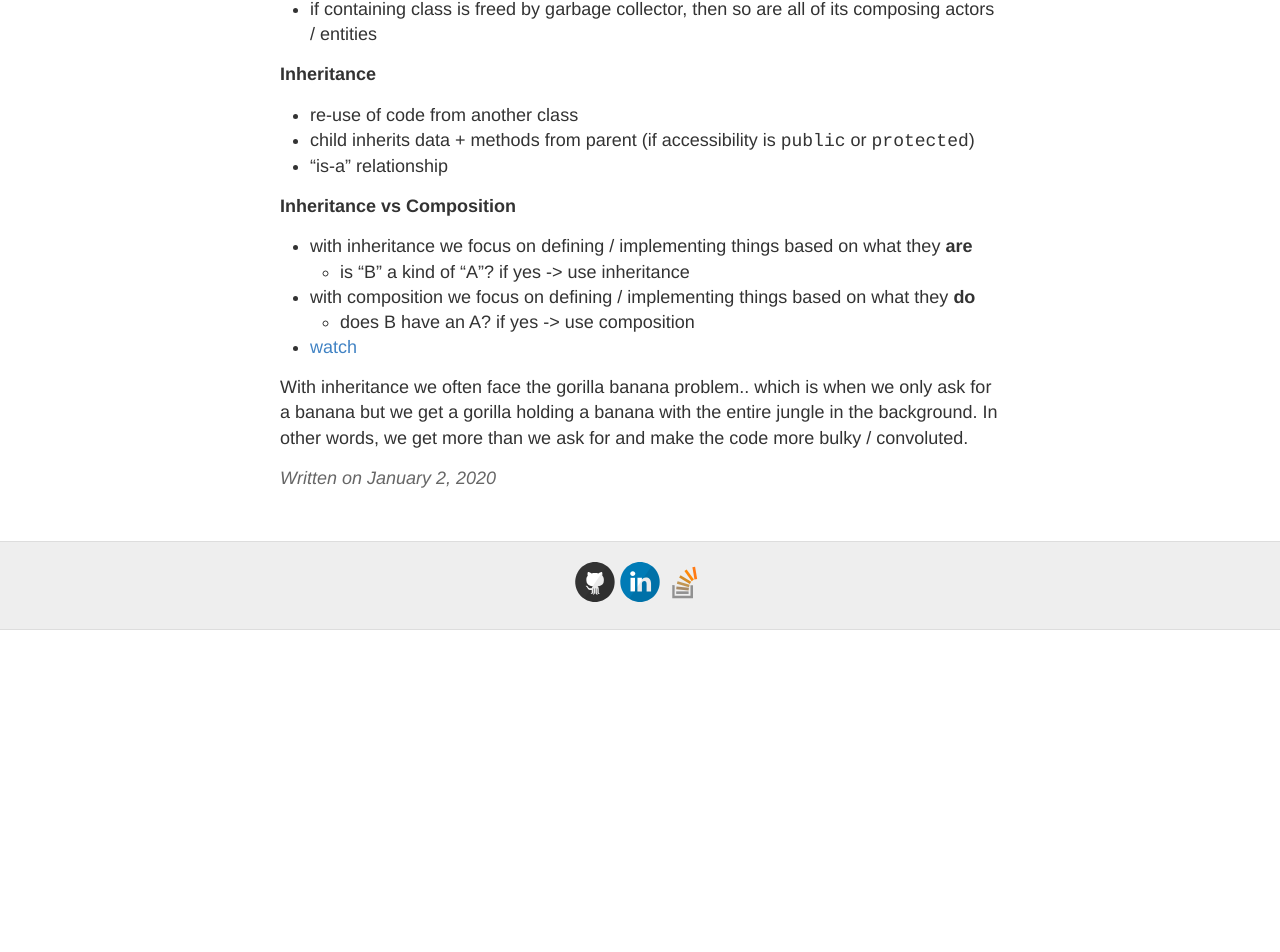
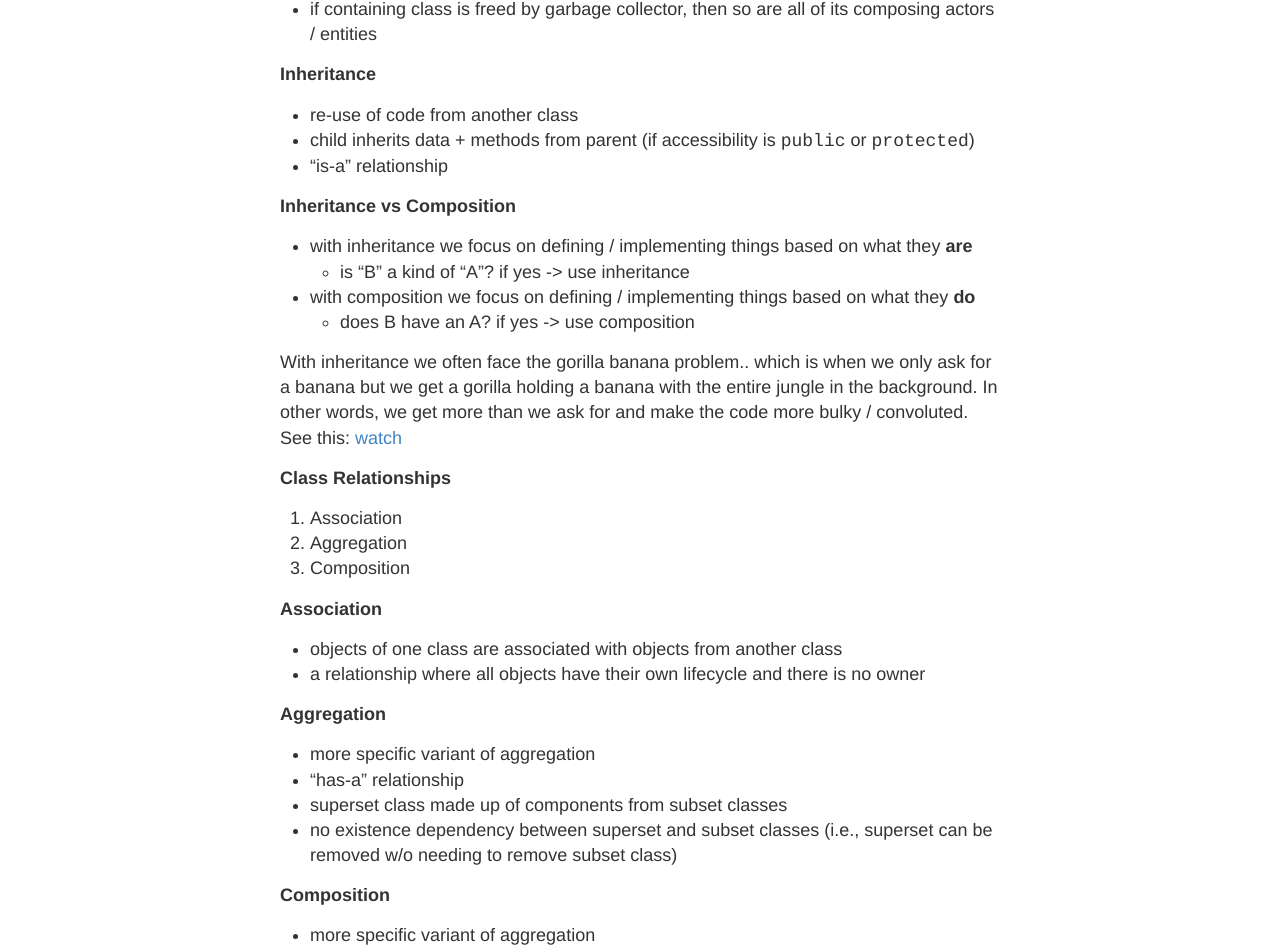
Before and after one commit to gutucristian/gutucristian.github.io, a Jekyll site: the page built from _posts/2020-01-02-Java.md, in a window 1280 px wide and 1400 px high, scrolled down 5647 px. Shown: the top 952 px of the window. Built offline with Jekyll 4.4.1, drawn with Linux system fonts in a browser that asks for light colours; our own code applies the rules of GitHub Pages for plain Markdown files; before the commit the page ends 6277 px from its top, so only the background shows below that; some of the changed text lies outside the part shown.

Commit message:
Update 2020-01-02-Java.md

```diff
--- a/_posts/2020-01-02-Java.md
+++ b/_posts/2020-01-02-Java.md
@@ -185,7 +185,7 @@
 
 __Composition (i.e., Containment)__
 - class spawns and contains instances of other classes within it
-- "has-a" relationship
+- "part-of" relationship
 - if containing class is freed by garbage collector, then so are all of its composing actors / entities
 
 __Inheritance__
@@ -198,6 +198,28 @@
   - is "B" a kind of "A"? if yes -> use inheritance
 - with composition we focus on defining / implementing things based on what they __do__
   - does B have an A? if yes -> use composition
-- [watch](https://www.youtube.com/watch?v=wfMtDGfHWpA)
 
-With inheritance we often face the gorilla banana problem.. which is when we only ask for a banana but we get a gorilla holding a banana with the entire jungle in the background. In other words, we get more than we ask for and make the code more bulky / convoluted.
+With inheritance we often face the gorilla banana problem.. which is when we only ask for a banana but we get a gorilla holding a banana with the entire jungle in the background. In other words, we get more than we ask for and make the code more bulky / convoluted. See this: [watch](https://www.youtube.com/watch?v=wfMtDGfHWpA)
+
+__Class Relationships__
+1. Association
+2. Aggregation
+3. Composition
+
+__Association__
+- objects of one class are associated with objects from another class
+- a relationship where all objects have their own lifecycle and there is no owner
+
+__Aggregation__
+- more specific variant of aggregation
+- "has-a" relationship
+- superset class made up of components from subset classes
+- no existence dependency between superset and subset classes (i.e., superset can be removed w/o needing to remove subset class)
+
+__Composition__
+- more specific variant of aggregation
+- "part of" relationship
+- object of a subset class cannot exist w/o being linked to an object of the superset class
+- if we destroy a superset object, then we must delete the subset object as well
+
+![Image of UML Notations](https://s3.amazonaws.com/gutucristian.github.io/Association%2C+Composition+UML.JPG)
```
